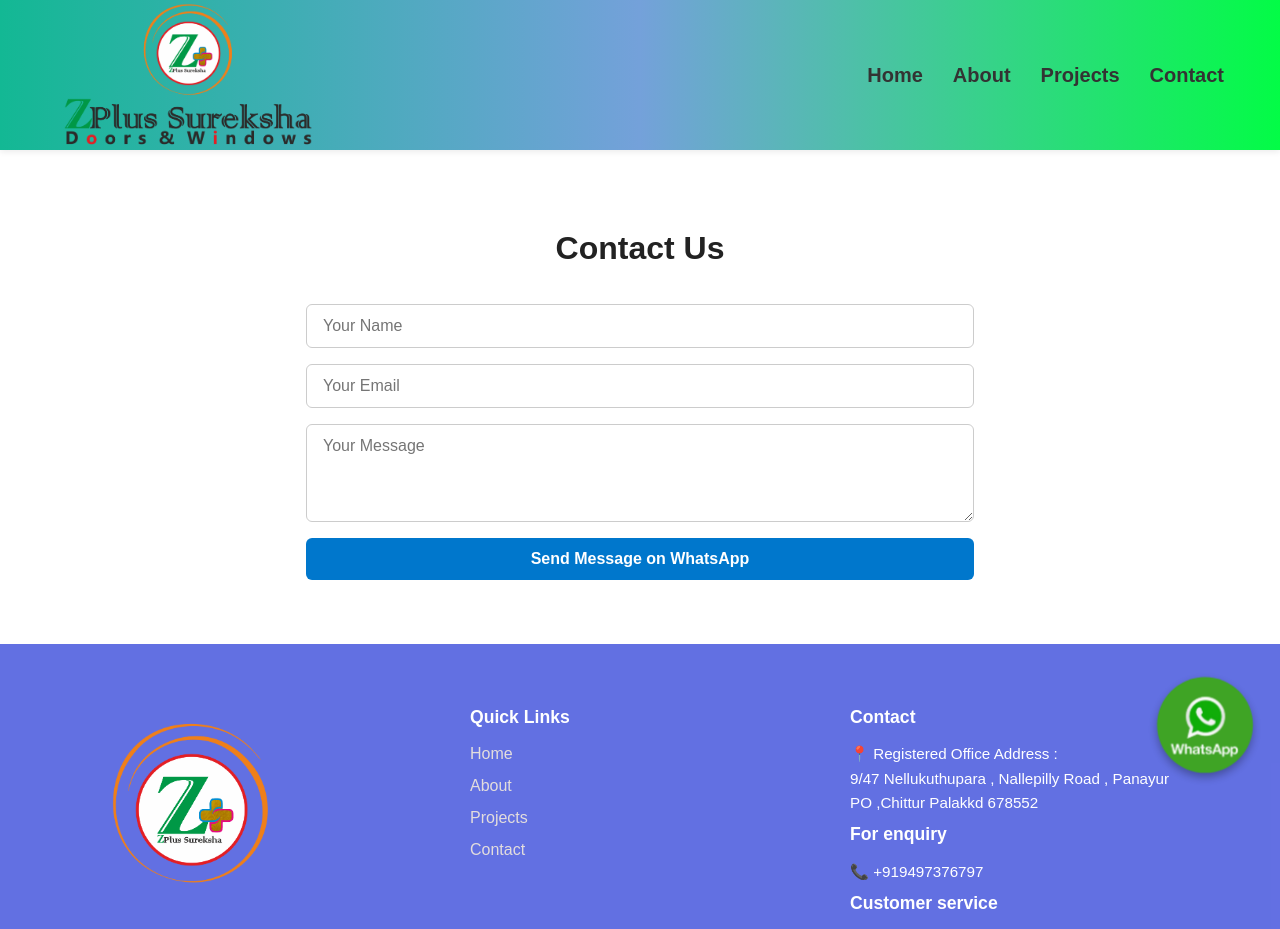
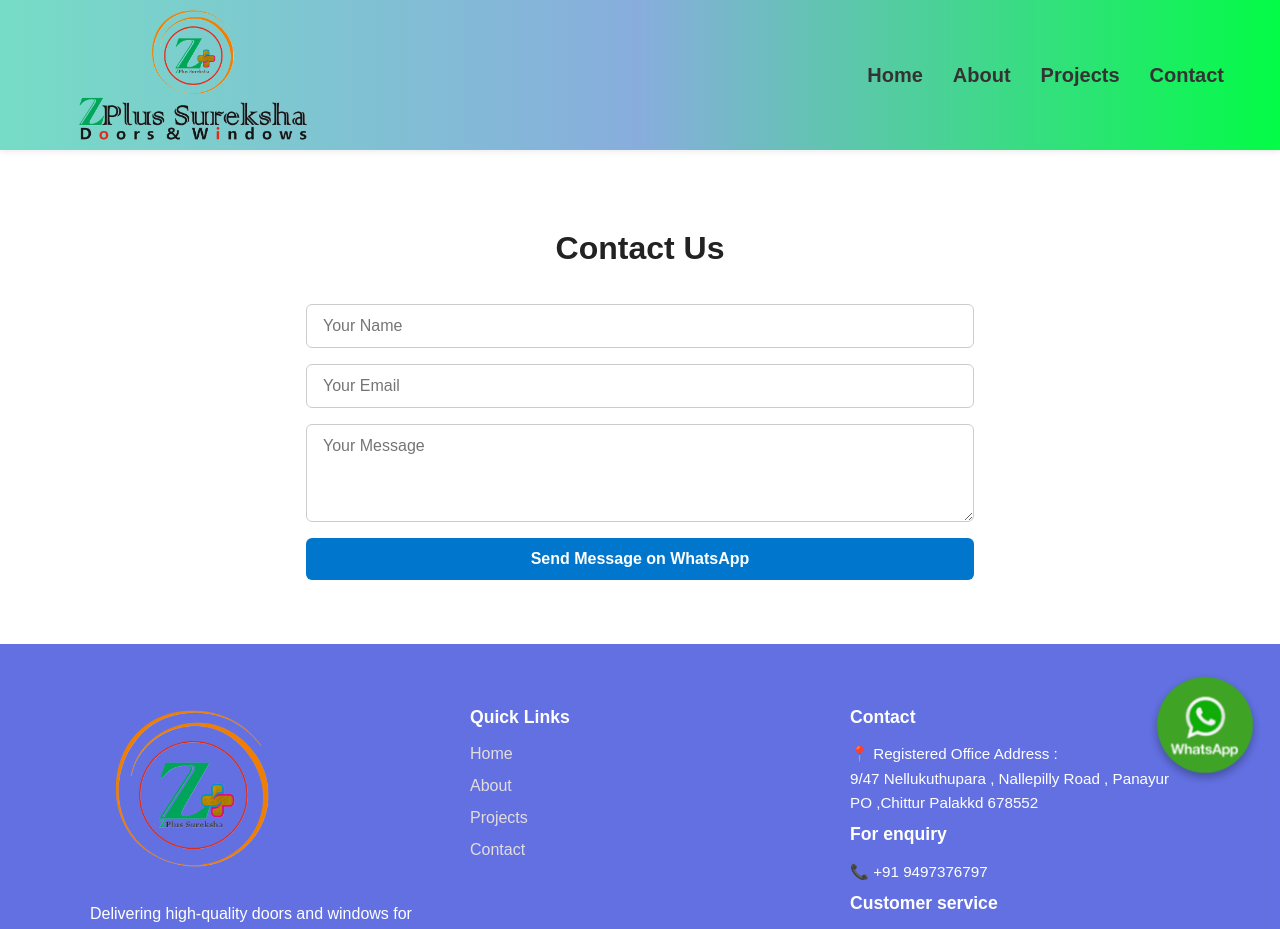
Before and after one commit to sulthansulu8921/zplussureksha, a React (Create React App) app: page /contact in a window 1280 px wide. Shown: the top 929 px of the page. Built offline with nearby package versions, Linux system fonts and the light colour scheme.

Commit message:
update logo

```diff
--- a/src/components/Footer.tsx
+++ b/src/components/Footer.tsx
@@ -41,9 +41,9 @@
             , Panayur PO ,Chittur Palakkd 678552
           </p>
           <h4> For enquiry</h4>
-          <p>📞 +919497376797 </p>
+          <p>📞 +91 9497376797 </p>
           <h4> Customer service</h4>
-          <p>📞 +919447516191</p>
+          <p>📞 +91 9447516191</p>
           <p>✉️ zplussureksha@gmail.com</p>
         </div>
       </div>
--- a/src/styles/Navbar.css
+++ b/src/styles/Navbar.css
@@ -2,7 +2,7 @@
 .navbar {
   width: 100%;
   /* background: linear-gradient(to right, #b3dcf4, #98d030); */
-   background: linear-gradient(90deg, #13b894, #74a1da, #03fc46);
+   background: linear-gradient(90deg, #76dcc6, #88addd, #03fc46);
   position: fixed;
   top: 0;
   left: 0;
```
Also changed, not shown: public/image/Z+ LOGO.png, public/image/Z+.png.
